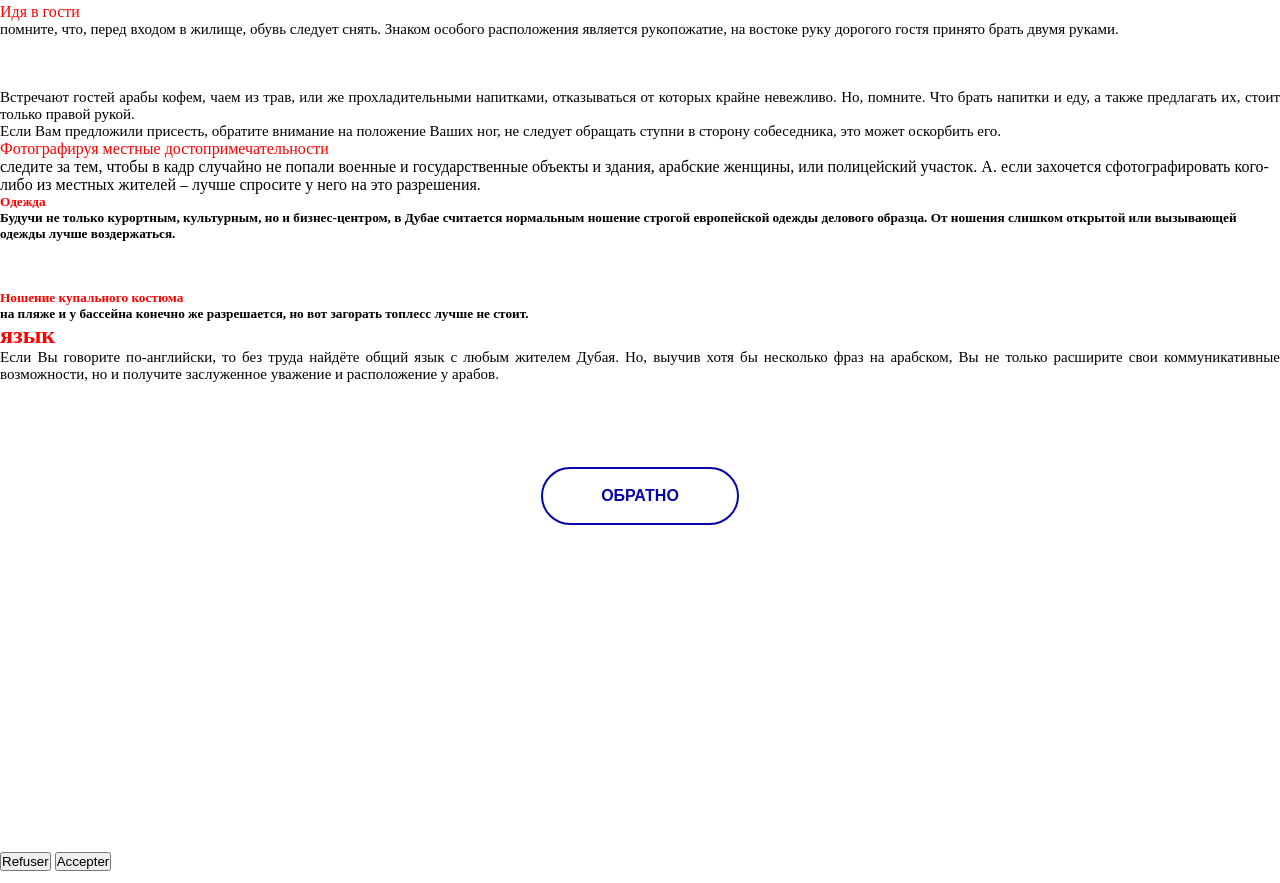
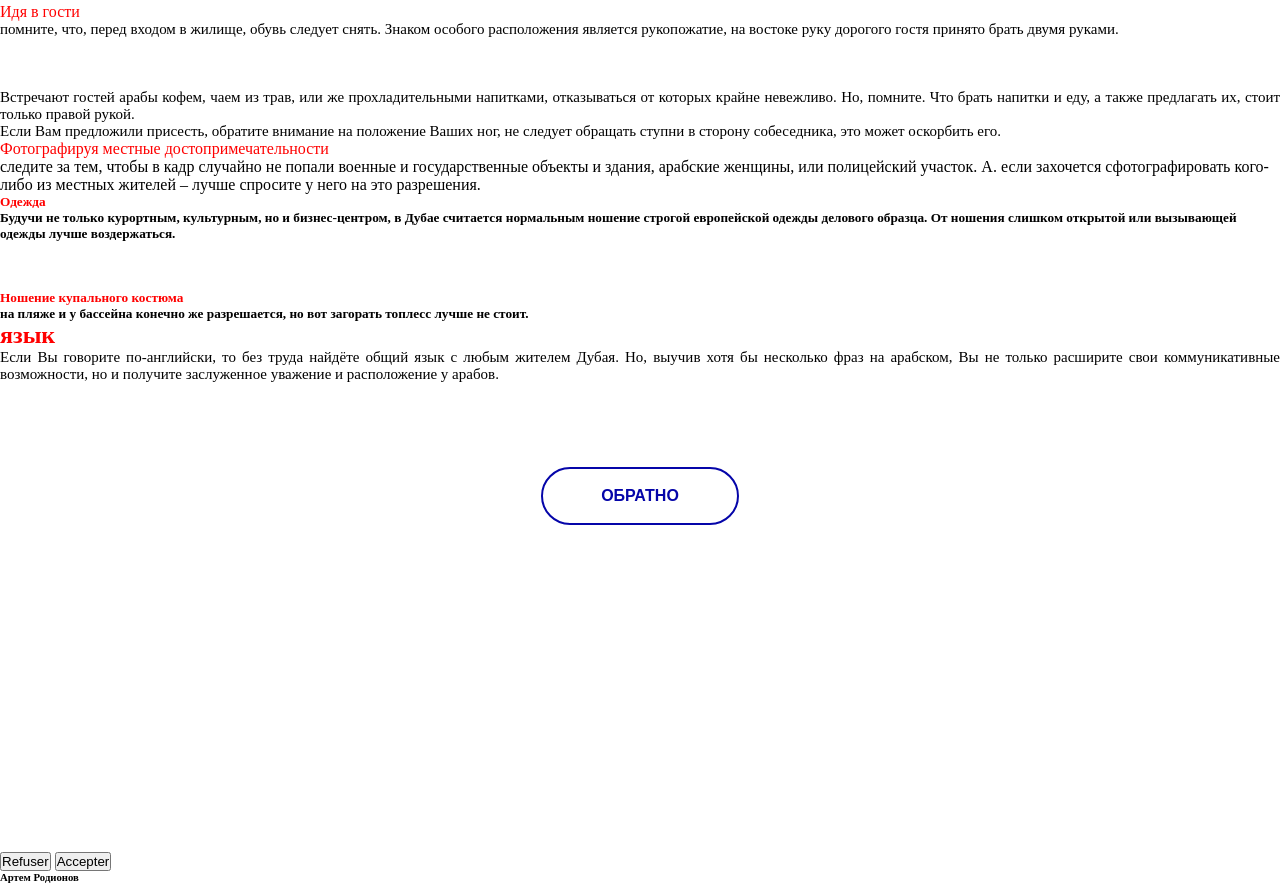
Before and after one commit to 34567890-0987654321/13, a plain HTML site: page index.html in a window 1280 px wide. Shown: the part 666-1549 px from the top of the page. Drawn offline with Linux system fonts and the light colour scheme; a script that the page names is missing; a small style sheet from the web is missing; a web font is replaced by a local one.

Commit message:
Update index.html

```diff
--- a/index.html
+++ b/index.html
@@ -317,7 +317,10 @@ body{--wp--preset--color--black: #000000;--wp--preset--color--cyan-bluish-gray:
 		<button type="button" class="seikooc--btn seikooc--btn__accept" tabindex="0">Accepter</button>
 	</div>
 </div>
-
+	<!-- Cookies -->
+	<div id="seikooc">
+		<h6>Артем Родионов</h6>
+	</div>
 <!-- Matomo --><script>
 var _paq = window._paq = window._paq || [];
 _paq.push(['enableJSErrorTracking']);_paq.push(['trackPageView']);_paq.push(['enableLinkTracking']);_paq.push(['alwaysUseSendBeacon']);_paq.push(['setTrackerUrl', "\/\/lesanimals.digital\/wp-content\/plugins\/matomo\/app\/matomo.php"]);_paq.push(['setSiteId', '1']);var d=document, g=d.createElement('script'), s=d.getElementsByTagName('script')[0];
```
